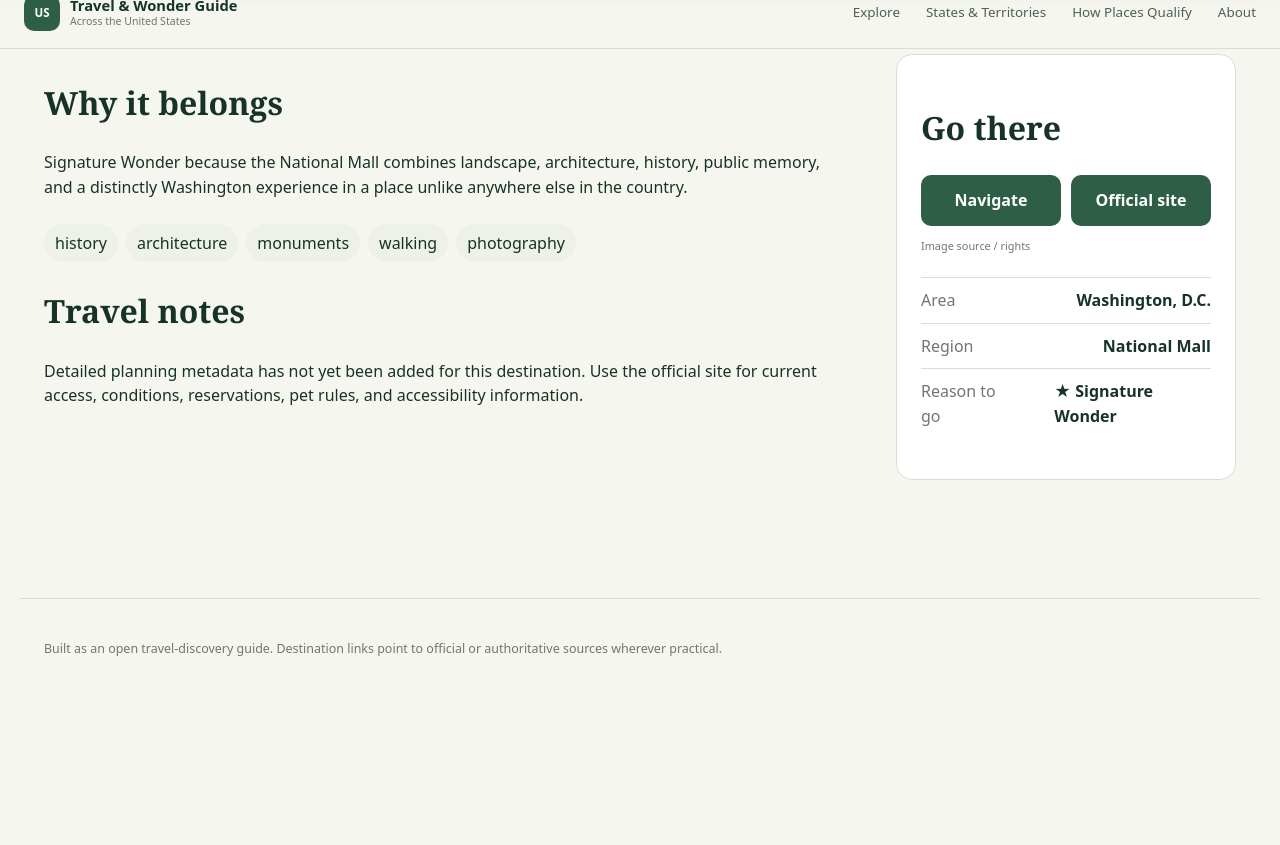
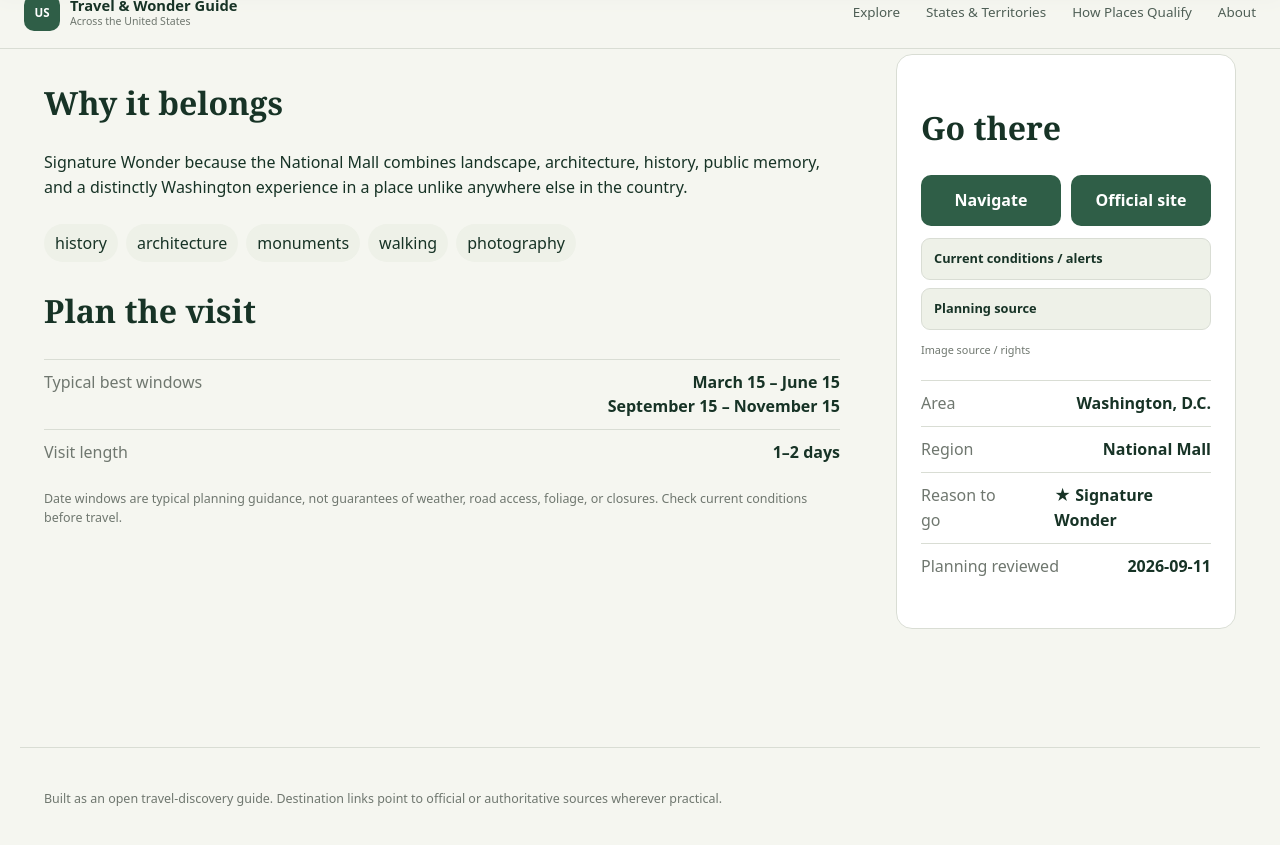
Before and after one commit to jeffthomasiii/us-travel-wonder-guide, a Jekyll site: the page built from _wonders/national-mall-and-memorial-parks.md, in a window 1280 px wide and 900 px high, scrolled down 665 px, cut to the strip 23-868 px from the top of the window. Built offline with Jekyll 4.4.1, drawn with Linux system fonts in a browser that asks for light colours; before the commit the page ends 1415 px from its top, so only the background shows below that; some of the changed lines change nothing that is shown.

Commit message:
Wire planning data for expanded Signature areas

```diff
--- a/_layouts/wonder.html
+++ b/_layouts/wonder.html
@@ -15,10 +15,12 @@ layout: default
     {% assign image_source_url = signature_image.image_source_url %}
   {% endif %}
 {% endif %}
-{% assign planning = site.data.travel_planning_phase2_expansion[page.slug] %}
+{% assign planning = site.data.travel_planning_geography_expansion[page.slug] %}
+{% unless planning %}{% assign planning = site.data.travel_planning_phase2_expansion[page.slug] %}{% endunless %}
 {% unless planning %}{% assign planning = site.data.travel_planning_phase2[page.slug] %}{% endunless %}
 {% unless planning %}{% assign planning = site.data.travel_planning[page.slug] %}{% endunless %}
-{% assign refinement = site.data.planning_refinements_phase2_expansion[page.slug] %}
+{% assign refinement = site.data.planning_refinements_geography_expansion[page.slug] %}
+{% unless refinement %}{% assign refinement = site.data.planning_refinements_phase2_expansion[page.slug] %}{% endunless %}
 {% unless refinement %}{% assign refinement = site.data.planning_refinements_phase2[page.slug] %}{% endunless %}
 {% unless refinement %}{% assign refinement = site.data.planning_refinements[page.slug] %}{% endunless %}
 <article class="wonder-page">
```
